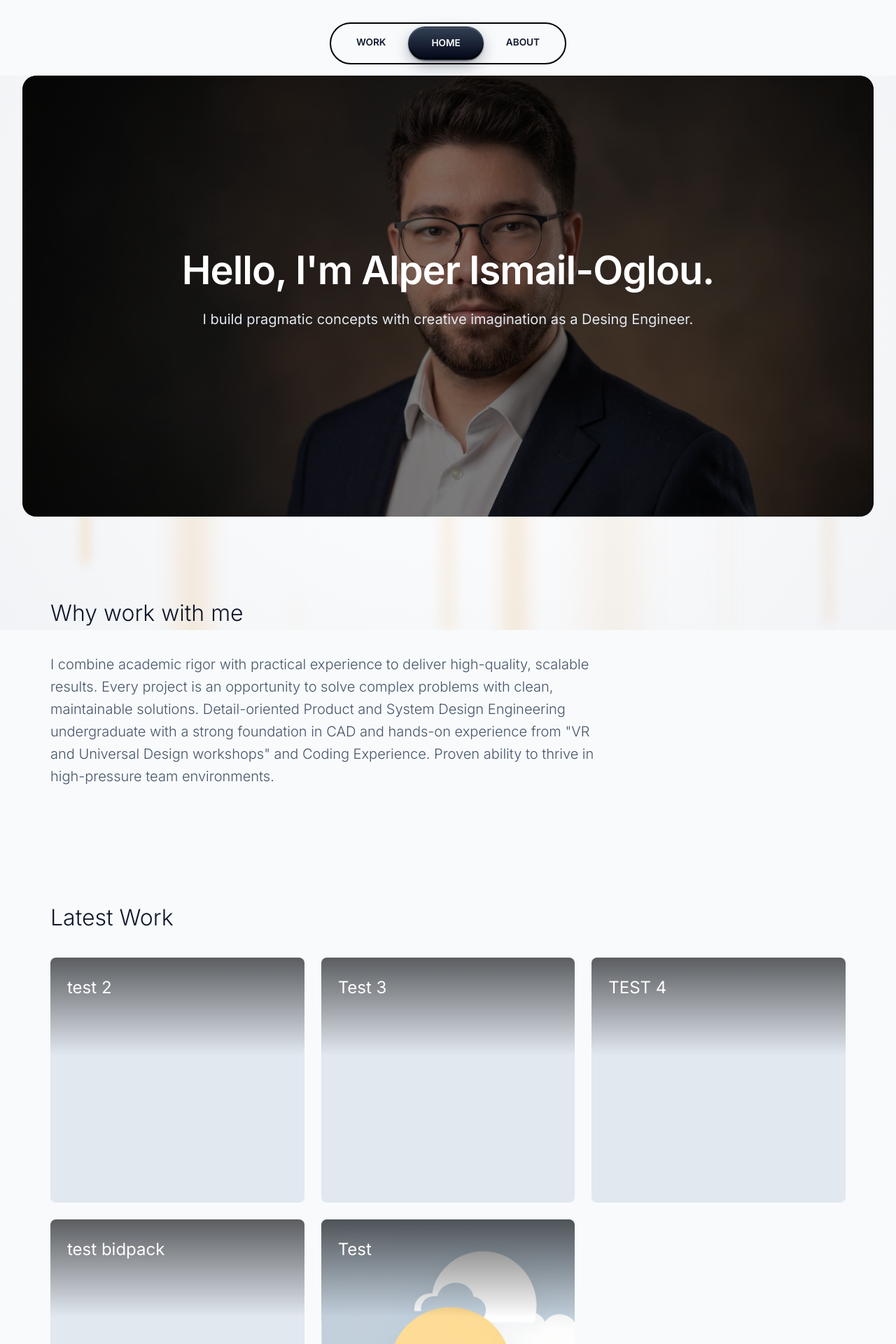
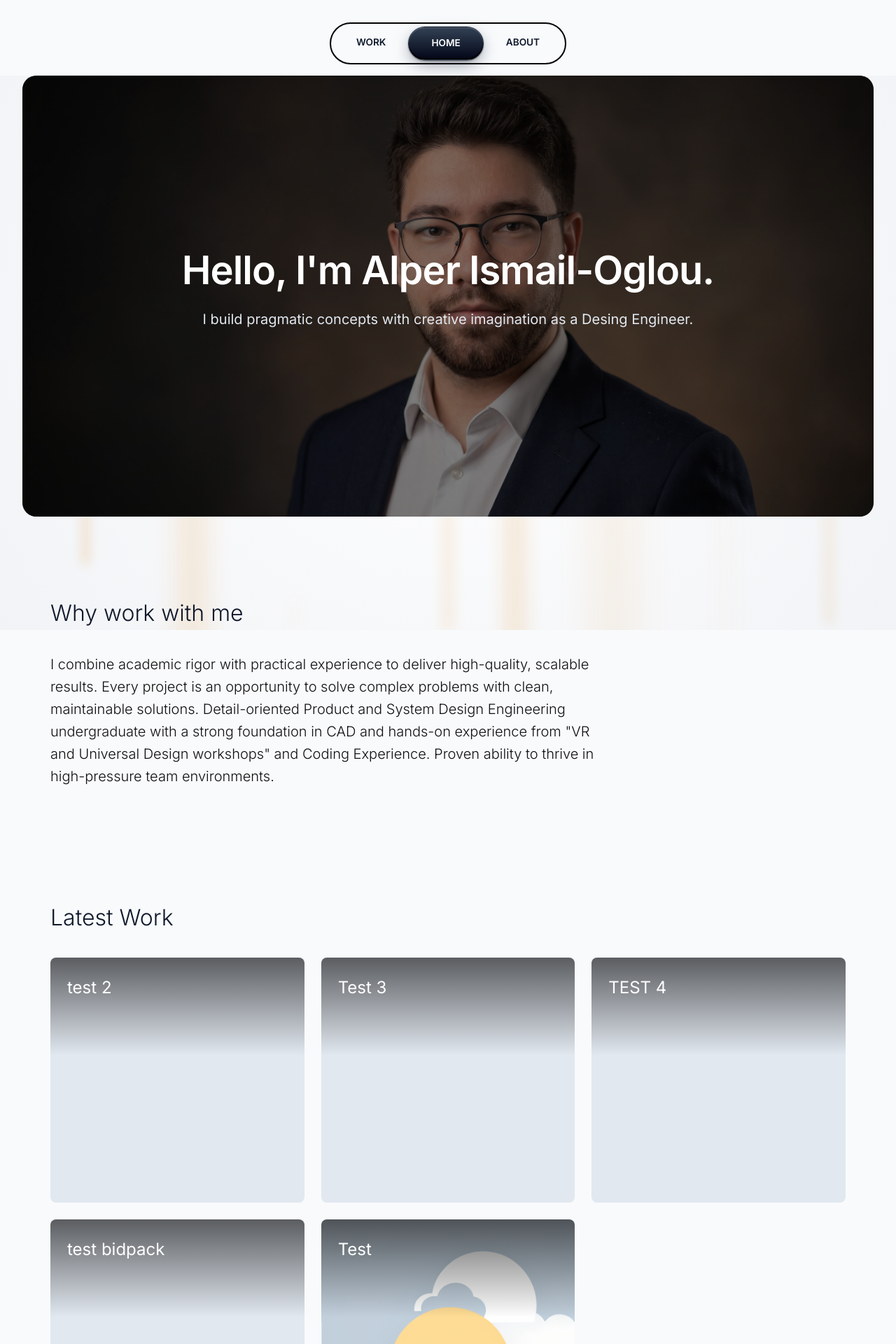
Before and after one commit to AlperIsmailoglou/Portfolio, a Jekyll site: the page built from index.html, in a window 1280 px wide. Shown: the top 1920 px of the page at 70% size. Built offline with Jekyll 4.4.1, drawn with Linux system fonts in a browser that asks for light colours.

Commit message:
Update style.css

```diff
--- a/assets/css/style.css
+++ b/assets/css/style.css
@@ -79,7 +79,7 @@ body {
 .minimal-text {
     font-size: 1.25rem;
     max-width: 800px;
-    color: #475569;
+    color: #101010;
     font-weight: 300;
 }
 
```
